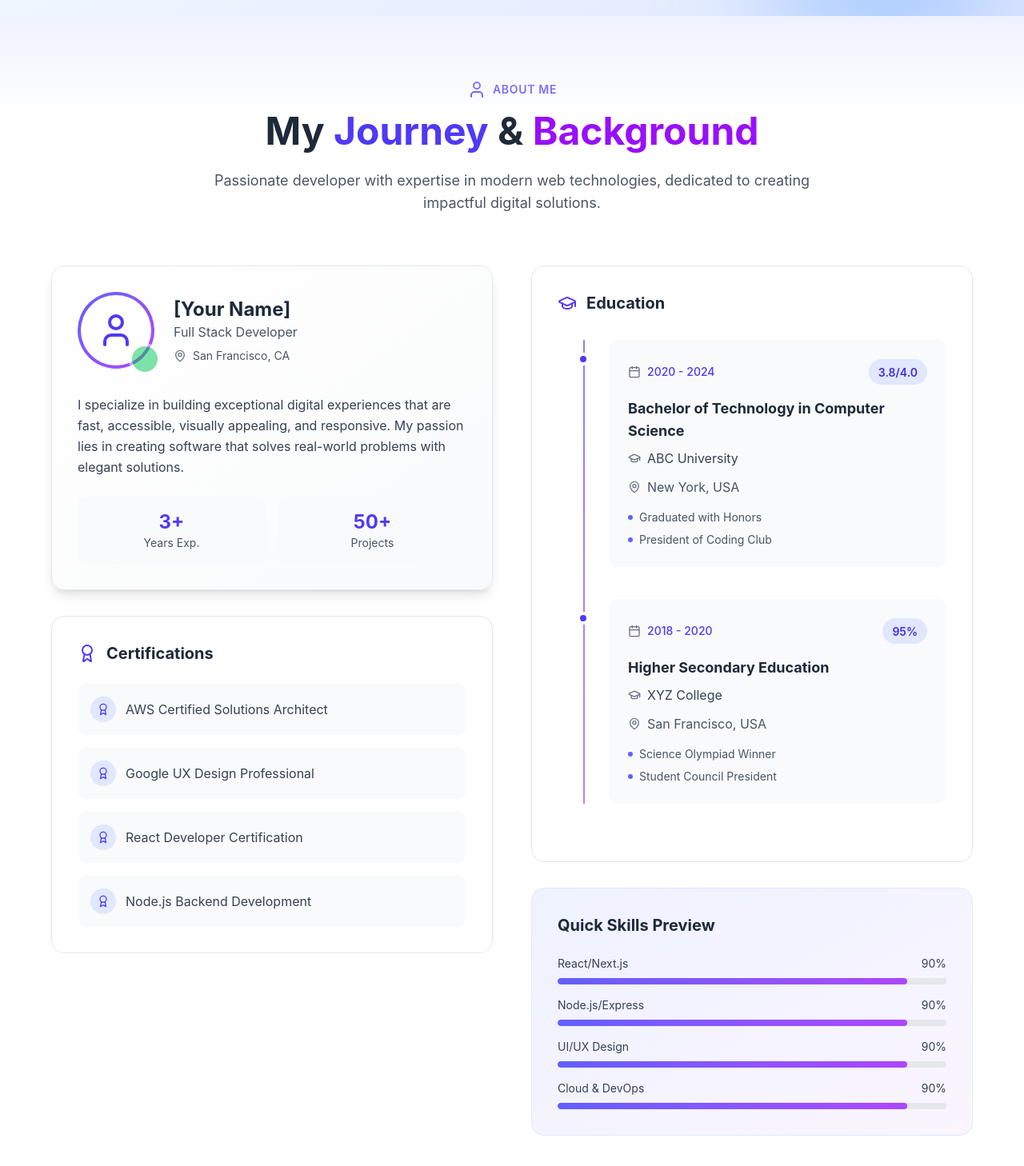
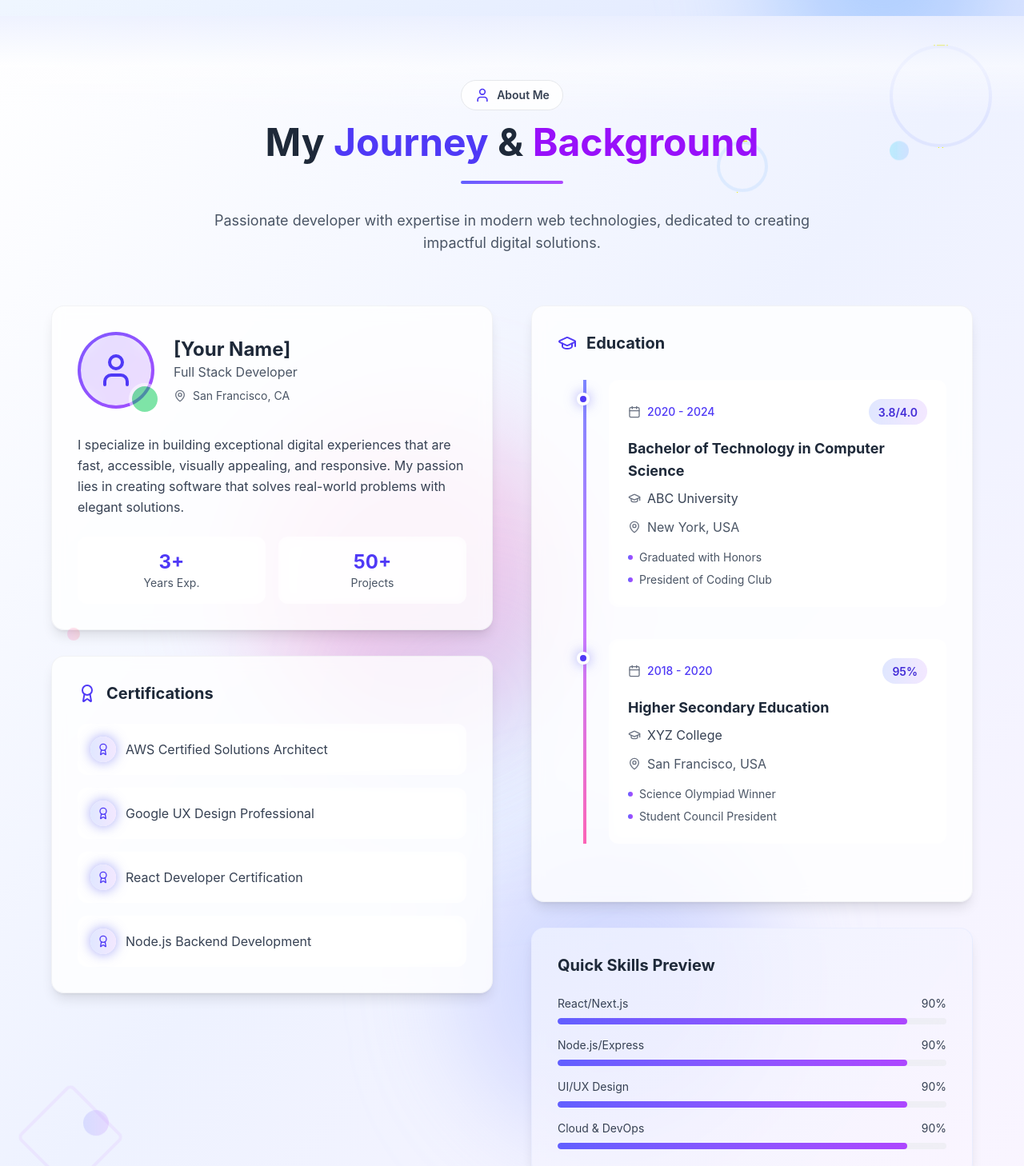
Before and after one commit to Syed-Maaz-Ali-1611/Syed_Maaz_Ali, a React (Vite) app: page / in a window 1280 px wide. Shown: the part 860-2318 px from the top of the page at 80% size. Built offline with nearby package versions, Linux system fonts and the light colour scheme.

Commit message:
all done structure and add in about shade

```diff
--- a/src/pages/About.jsx
+++ b/src/pages/About.jsx
@@ -31,25 +31,38 @@ const About = () => {
   return (
     <section
       id="about"
-      className="relative min-h-screen py-20 px-4 bg-white dark:bg-gray-900"
+      className="relative min-h-screen py-20 px-4 overflow-hidden bg-gradient-to-br from-white via-indigo-50 to-purple-50 dark:from-gray-900 dark:via-gray-800 dark:to-gray-900"
     >
-      {/* Decorative background */}
-      <div className="absolute top-0 left-0 w-full h-32 bg-gradient-to-b from-indigo-50 to-transparent dark:from-gray-800"></div>
+      {/* Animated background elements */}
+      <div className="absolute inset-0 overflow-hidden">
+        <div className="absolute top-1/3 left-1/4 w-96 h-96 bg-pink-300 dark:bg-pink-900 rounded-full mix-blend-multiply dark:mix-blend-screen filter blur-3xl opacity-10 animate-pulse"></div>
+        <div className="absolute top-2/3 right-1/4 w-96 h-96 bg-indigo-300 dark:bg-indigo-900 rounded-full mix-blend-multiply dark:mix-blend-screen filter blur-3xl opacity-10 animate-pulse delay-1500"></div>
+        <div className="absolute bottom-1/3 left-1/3 w-80 h-80 bg-blue-300 dark:bg-blue-900 rounded-full mix-blend-multiply dark:mix-blend-screen filter blur-3xl opacity-10 animate-pulse delay-3000"></div>
 
-      <div className="max-w-6xl mx-auto">
+        {/* Geometric shapes */}
+        <div className="absolute top-10 right-10 w-32 h-32 border-4 border-indigo-300 dark:border-cyan-700 rounded-full opacity-20 animate-float"></div>
+        <div className="absolute bottom-20 left-10 w-24 h-24 border-4 border-purple-300 dark:border-purple-700 rounded-lg rotate-45 opacity-20 animate-float delay-1000"></div>
+        <div className="absolute top-40 right-1/4 w-16 h-16 border-4 border-blue-300 dark:border-blue-700 rounded-full opacity-20 animate-float delay-2000"></div>
+      </div>
+
+      {/* Decorative top gradient */}
+      <div className="absolute top-0 left-0 w-full h-32 bg-gradient-to-b from-indigo-100/50 via-white/50 to-transparent dark:from-indigo-900/30 dark:via-gray-900/50 dark:to-transparent"></div>
+
+      <div className="relative z-10 max-w-6xl mx-auto">
         {/* Section Header */}
         <div className="text-center mb-16">
-          <div className="inline-flex items-center gap-2 mb-4">
-            <User className="w-6 h-6 text-indigo-600 dark:text-cyan-400" />
-            <span className="text-sm font-semibold text-indigo-600 dark:text-cyan-400 uppercase tracking-wider">
+          <div className="inline-flex items-center gap-2 mb-4 px-4 py-2 rounded-full bg-white/80 dark:bg-gray-800/80 backdrop-blur-sm border border-gray-200 dark:border-gray-700 animate-fade-in-down">
+            <User className="w-5 h-5 text-indigo-600 dark:text-cyan-400" />
+            <span className="text-sm font-semibold text-gray-700 dark:text-gray-300">
               About Me
             </span>
           </div>
-          <h2 className="text-4xl md:text-5xl font-bold mb-6 text-gray-800 dark:text-white">
+          <h2 className="text-4xl md:text-5xl font-bold mb-6 text-gray-800 dark:text-white animate-fade-in-up">
             My <span className="text-indigo-600 dark:text-cyan-400">Journey</span> &
             <span className="text-purple-600 dark:text-purple-400"> Background</span>
           </h2>
-          <p className="text-lg text-gray-600 dark:text-gray-400 max-w-3xl mx-auto">
+          <div className="h-1 w-32 bg-gradient-to-r from-indigo-500 to-purple-500 mx-auto mb-8 rounded-full animate-slide-in"></div>
+          <p className="text-lg text-gray-600 dark:text-gray-400 max-w-3xl mx-auto animate-fade-in-up delay-300">
             Passionate developer with expertise in modern web technologies,
             dedicated to creating impactful digital solutions.
           </p>
@@ -59,11 +72,12 @@ const About = () => {
           {/* Left Column - Personal Info */}
           <div className="space-y-8">
             {/* Profile Card */}
-            <div className="group bg-gradient-to-br from-white to-gray-50 dark:from-gray-800 dark:to-gray-900 rounded-2xl p-8 border border-gray-200 dark:border-gray-700 shadow-lg hover:shadow-2xl transition-all duration-500 transform hover:-translate-y-2">
+            <div className="group relative bg-white/80 dark:bg-gray-800/80 backdrop-blur-sm rounded-2xl p-8 border border-gray-200/50 dark:border-gray-700/50 shadow-lg hover:shadow-2xl transition-all duration-500 transform hover:-translate-y-2 animate-fade-in-up delay-500">
+              <div className="absolute -top-3 -right-3 w-6 h-6 bg-yellow-400 rounded-full animate-ping"></div>
               <div className="flex items-center gap-6 mb-8">
                 <div className="relative">
-                  <div className="w-24 h-24 rounded-full bg-gradient-to-br from-indigo-500 to-purple-500 p-1">
-                    <div className="w-full h-full rounded-full bg-white dark:bg-gray-800 flex items-center justify-center">
+                  <div className="w-24 h-24 rounded-full bg-gradient-to-br from-indigo-500 to-purple-500 p-1 animate-gradient">
+                    <div className="w-full h-full rounded-full bg-white/80 dark:bg-gray-800/80 backdrop-blur-sm flex items-center justify-center">
                       <User className="w-12 h-12 text-indigo-600 dark:text-cyan-400" />
                     </div>
                   </div>
@@ -86,11 +100,11 @@ const About = () => {
               </p>
 
               <div className="grid grid-cols-2 gap-4">
-                <div className="text-center p-4 bg-gray-50 dark:bg-gray-800 rounded-xl">
+                <div className="text-center p-4 bg-white/50 dark:bg-gray-900/50 backdrop-blur-sm rounded-xl hover:scale-105 transition-transform duration-300">
                   <div className="text-2xl font-bold text-indigo-600 dark:text-cyan-400">3+</div>
                   <div className="text-sm text-gray-600 dark:text-gray-400">Years Exp.</div>
                 </div>
-                <div className="text-center p-4 bg-gray-50 dark:bg-gray-800 rounded-xl">
+                <div className="text-center p-4 bg-white/50 dark:bg-gray-900/50 backdrop-blur-sm rounded-xl hover:scale-105 transition-transform duration-300">
                   <div className="text-2xl font-bold text-indigo-600 dark:text-cyan-400">50+</div>
                   <div className="text-sm text-gray-600 dark:text-gray-400">Projects</div>
                 </div>
@@ -98,7 +112,7 @@ const About = () => {
             </div>
 
             {/* Certifications */}
-            <div className="bg-white dark:bg-gray-800 rounded-2xl p-8 border border-gray-200 dark:border-gray-700">
+            <div className="bg-white/80 dark:bg-gray-800/80 backdrop-blur-sm rounded-2xl p-8 border border-gray-200/50 dark:border-gray-700/50 shadow-lg hover:shadow-xl transition-all duration-500 transform hover:-translate-y-1 animate-fade-in-up delay-600">
               <h3 className="text-xl font-bold mb-6 text-gray-800 dark:text-white flex items-center gap-3">
                 <Award className="w-6 h-6 text-indigo-600 dark:text-cyan-400" />
                 Certifications
@@ -107,9 +121,9 @@ const About = () => {
                 {certifications.map((cert, index) => (
                   <div
                     key={index}
-                    className="flex items-center gap-3 p-4 bg-gray-50 dark:bg-gray-900 rounded-xl hover:bg-indigo-50 dark:hover:bg-gray-700 transition-colors duration-300"
+                    className="flex items-center gap-3 p-4 bg-white/50 dark:bg-gray-900/50 backdrop-blur-sm rounded-xl hover:bg-indigo-50/50 dark:hover:bg-gray-700/50 hover:scale-[1.02] transition-all duration-300"
                   >
-                    <div className="w-8 h-8 rounded-full bg-indigo-100 dark:bg-cyan-900 flex items-center justify-center">
+                    <div className="w-8 h-8 rounded-full bg-gradient-to-r from-indigo-100 to-purple-100 dark:from-cyan-900 dark:to-blue-900 flex items-center justify-center animate-pulse-glow">
                       <Award className="w-4 h-4 text-indigo-600 dark:text-cyan-400" />
                     </div>
                     <span className="text-gray-700 dark:text-gray-300">{cert}</span>
@@ -121,7 +135,7 @@ const About = () => {
 
           {/* Right Column - Education Timeline */}
           <div className="space-y-8">
-            <div className="bg-white dark:bg-gray-800 rounded-2xl p-8 border border-gray-200 dark:border-gray-700">
+            <div className="bg-white/80 dark:bg-gray-800/80 backdrop-blur-sm rounded-2xl p-8 border border-gray-200/50 dark:border-gray-700/50 shadow-lg hover:shadow-xl transition-all duration-500 transform hover:-translate-y-1 animate-fade-in-up delay-700">
               <h3 className="text-xl font-bold mb-8 text-gray-800 dark:text-white flex items-center gap-3">
                 <GraduationCap className="w-6 h-6 text-indigo-600 dark:text-cyan-400" />
                 Education
@@ -129,17 +143,17 @@ const About = () => {
 
               <div className="relative">
                 {/* Timeline line */}
-                <div className="absolute left-8 top-0 bottom-0 w-0.5 bg-gradient-to-b from-indigo-400 to-purple-400"></div>
+                <div className="absolute left-8 top-0 bottom-0 w-1 bg-gradient-to-b from-indigo-400 via-purple-400 to-pink-400"></div>
 
                 {education.map((edu, index) => (
                   <div
                     key={index}
                     className="relative mb-10 pl-16 group"
                   >
-                    {/* Timeline dot */}
-                    <div className="absolute left-6 top-4 w-4 h-4 rounded-full bg-indigo-600 dark:bg-cyan-400 border-4 border-white dark:border-gray-800 group-hover:scale-150 transition-transform duration-300"></div>
+                    {/* Timeline dot with glow effect */}
+                    <div className="absolute left-6 top-4 w-4 h-4 rounded-full bg-indigo-600 dark:bg-cyan-400 border-4 border-white dark:border-gray-800 group-hover:scale-150 transition-transform duration-300 animate-pulse-glow"></div>
 
-                    <div className="bg-gray-50 dark:bg-gray-900 rounded-xl p-6 hover:shadow-xl transition-all duration-300 group-hover:-translate-y-1">
+                    <div className="bg-white/50 dark:bg-gray-900/50 backdrop-blur-sm rounded-xl p-6 hover:shadow-xl transition-all duration-300 group-hover:-translate-y-1">
                       <div className="flex items-center justify-between mb-4">
                         <div className="flex items-center gap-2">
                           <Calendar className="w-4 h-4 text-gray-500" />
@@ -147,14 +161,14 @@ const About = () => {
                             {edu.year}
                           </span>
                         </div>
-                        <div className="px-3 py-1 bg-indigo-100 dark:bg-cyan-900 rounded-full">
+                        <div className="px-3 py-1 bg-gradient-to-r from-indigo-100 to-purple-100 dark:from-cyan-900 dark:to-blue-900 rounded-full">
                           <span className="text-sm font-semibold text-indigo-700 dark:text-cyan-300">
                             {edu.gpa || edu.percentage}
                           </span>
                         </div>
                       </div>
 
-                      <h4 className="text-lg font-bold text-gray-800 dark:text-white mb-2">
+                      <h4 className="text-lg font-bold text-gray-800 dark:text-white mb-2 group-hover:text-indigo-600 dark:group-hover:text-cyan-400 transition-colors">
                         {edu.degree}
                       </h4>
 
@@ -175,7 +189,7 @@ const About = () => {
                       <div className="space-y-2">
                         {edu.achievements.map((achievement, idx) => (
                           <div key={idx} className="flex items-center gap-2">
-                            <div className="w-1.5 h-1.5 rounded-full bg-indigo-500"></div>
+                            <div className="w-1.5 h-1.5 rounded-full bg-gradient-to-r from-indigo-500 to-purple-500"></div>
                             <span className="text-sm text-gray-600 dark:text-gray-400">
                               {achievement}
                             </span>
@@ -189,7 +203,7 @@ const About = () => {
             </div>
 
             {/* Skills Preview */}
-            <div className="bg-gradient-to-br from-indigo-50 to-purple-50 dark:from-gray-800 dark:to-gray-900 rounded-2xl p-8 border border-indigo-100 dark:border-gray-700">
+            <div className="bg-gradient-to-br from-indigo-50/80 to-purple-50/80 dark:from-gray-800/80 dark:to-gray-900/80 backdrop-blur-sm rounded-2xl p-8 border border-indigo-100/50 dark:border-gray-700/50 shadow-lg hover:shadow-xl transition-all duration-500 transform hover:-translate-y-1 animate-fade-in-up delay-800">
               <h3 className="text-xl font-bold mb-6 text-gray-800 dark:text-white">
                 Quick Skills Preview
               </h3>
@@ -200,7 +214,7 @@ const About = () => {
                       <span>{skill}</span>
                       <span>90%</span>
                     </div>
-                    <div className="h-2 bg-gray-200 dark:bg-gray-700 rounded-full overflow-hidden">
+                    <div className="h-2 bg-gray-200/50 dark:bg-gray-700/50 backdrop-blur-sm rounded-full overflow-hidden">
                       <div
                         className="h-full bg-gradient-to-r from-indigo-500 to-purple-500 rounded-full"
                         style={{
@@ -215,6 +229,11 @@ const About = () => {
             </div>
           </div>
         </div>
+
+        {/* Floating elements for decoration */}
+        <div className="absolute bottom-10 left-10 w-8 h-8 bg-gradient-to-r from-indigo-400 to-purple-400 rounded-full opacity-20 animate-bounce-slow"></div>
+        <div className="absolute top-20 right-20 w-6 h-6 bg-gradient-to-r from-cyan-400 to-blue-400 rounded-full opacity-20 animate-bounce-slow delay-500"></div>
+        <div className="absolute top-1/2 left-5 w-4 h-4 bg-gradient-to-r from-pink-400 to-rose-400 rounded-full opacity-20 animate-bounce-slow delay-1000"></div>
       </div>
 
       <style jsx>{`
@@ -222,6 +241,79 @@ const About = () => {
           from { width: 0; }
           to { width: 90%; }
         }
+
+        @keyframes gradient {
+          0%, 100% { background-position: 0% 50%; }
+          50% { background-position: 100% 50%; }
+        }
+
+        @keyframes slideIn {
+          from { transform: translateX(-100%); }
+          to { transform: translateX(0); }
+        }
+
+        @keyframes fadeInDown {
+          from { opacity: 0; transform: translateY(-20px); }
+          to { opacity: 1; transform: translateY(0); }
+        }
+
+        @keyframes fadeInUp {
+          from { opacity: 0; transform: translateY(20px); }
+          to { opacity: 1; transform: translateY(0); }
+        }
+
+        @keyframes float {
+          0%, 100% { transform: translateY(0px); }
+          50% { transform: translateY(-20px); }
+        }
+
+        @keyframes pulse-glow {
+          0%, 100% { box-shadow: 0 0 5px rgba(99, 102, 241, 0.3); }
+          50% { box-shadow: 0 0 15px rgba(99, 102, 241, 0.6); }
+        }
+
+        @keyframes bounce-slow {
+          0%, 100% { transform: translateY(0); }
+          50% { transform: translateY(-10px); }
+        }
+
+        .animate-gradient {
+          background-size: 200% 200%;
+          animation: gradient 3s ease infinite;
+        }
+
+        .animate-slide-in {
+          animation: slideIn 1s ease-out;
+        }
+
+        .animate-fade-in-down {
+          animation: fadeInDown 0.8s ease-out;
+        }
+
+        .animate-fade-in-up {
+          animation: fadeInUp 0.8s ease-out;
+        }
+
+        .animate-float {
+          animation: float 6s ease-in-out infinite;
+        }
+
+        .animate-pulse-glow {
+          animation: pulse-glow 2s ease-in-out infinite;
+        }
+
+        .animate-bounce-slow {
+          animation: bounce-slow 2s ease-in-out infinite;
+        }
+
+        .delay-300 { animation-delay: 300ms; }
+        .delay-500 { animation-delay: 500ms; }
+        .delay-600 { animation-delay: 600ms; }
+        .delay-700 { animation-delay: 700ms; }
+        .delay-800 { animation-delay: 800ms; }
+        .delay-1000 { animation-delay: 1000ms; }
+        .delay-1500 { animation-delay: 1500ms; }
+        .delay-3000 { animation-delay: 3000ms; }
       `}</style>
     </section>
   );
```
